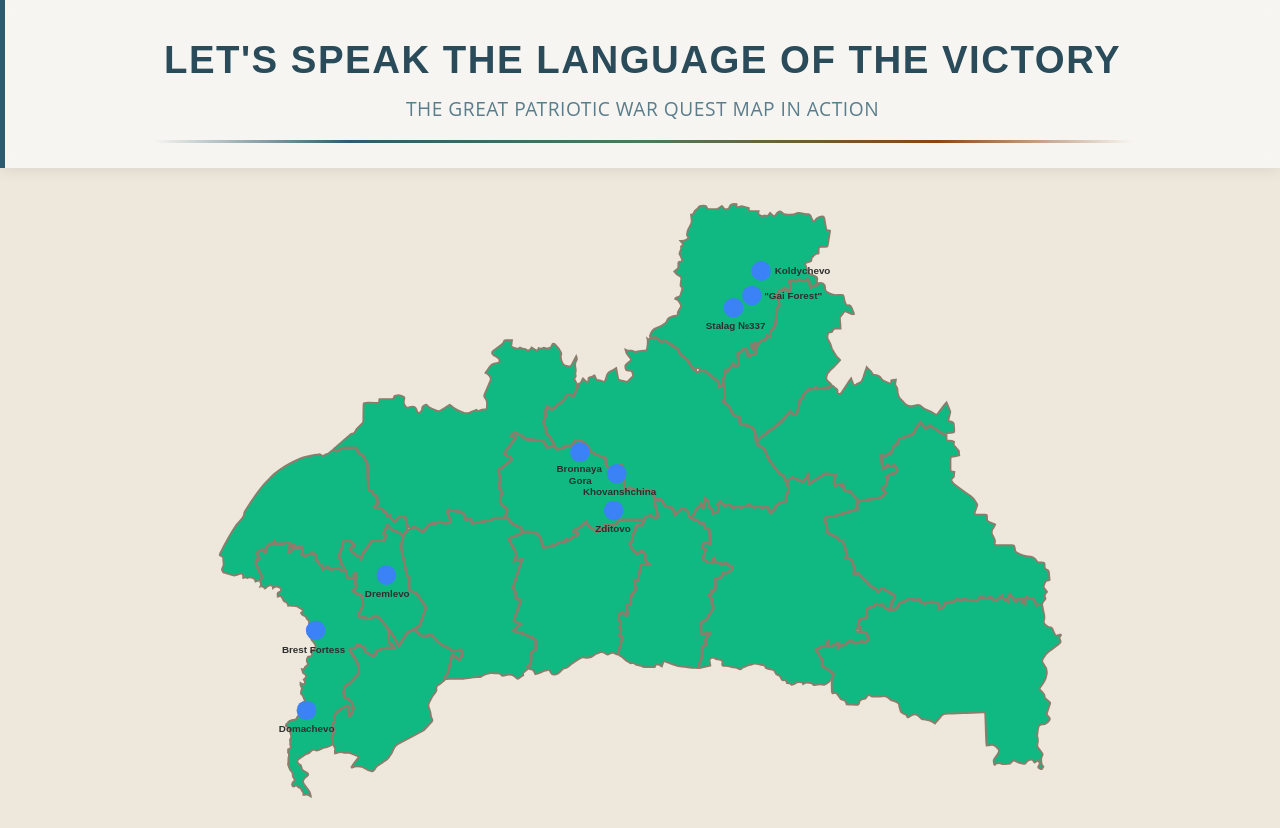
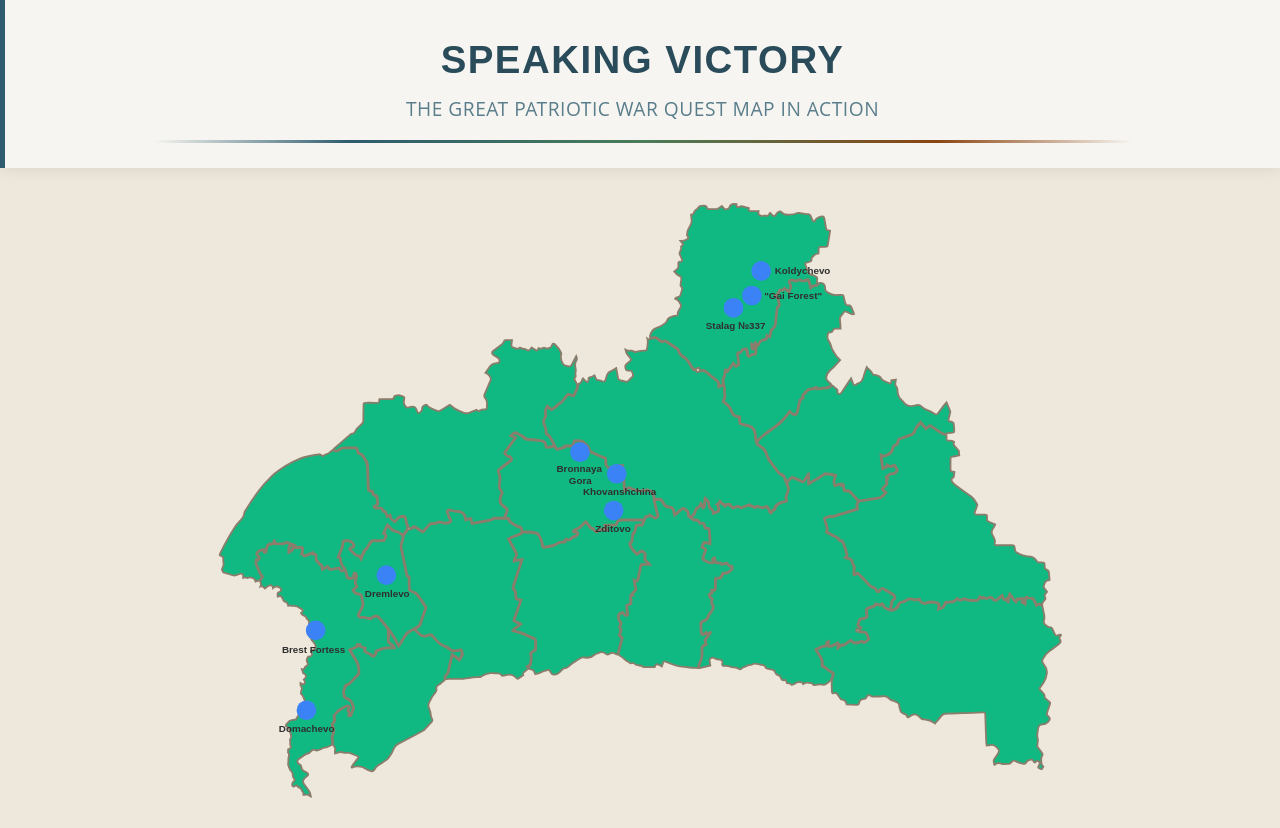
Before and after one commit to AlekseyPrusevich-work/guidebook, a plain HTML site: page index.html in a window 1280 px wide. Drawn offline with nearby package versions, Linux system fonts and the light colour scheme.

Commit message:
title update

```diff
--- a/index.html
+++ b/index.html
@@ -12,7 +12,7 @@
 <body>
   <section class="hero">
     <div class="hero__content">
-      <h1>LET'S SPEAK THE LANGUAGE OF THE VICTORY</h1>
+      <h1>Speaking Victory</h1>
       <p>THE GREAT PATRIOTIC WAR QUEST MAP IN ACTION</p>
     </div>
     <div class="accent-line"></div>
```
